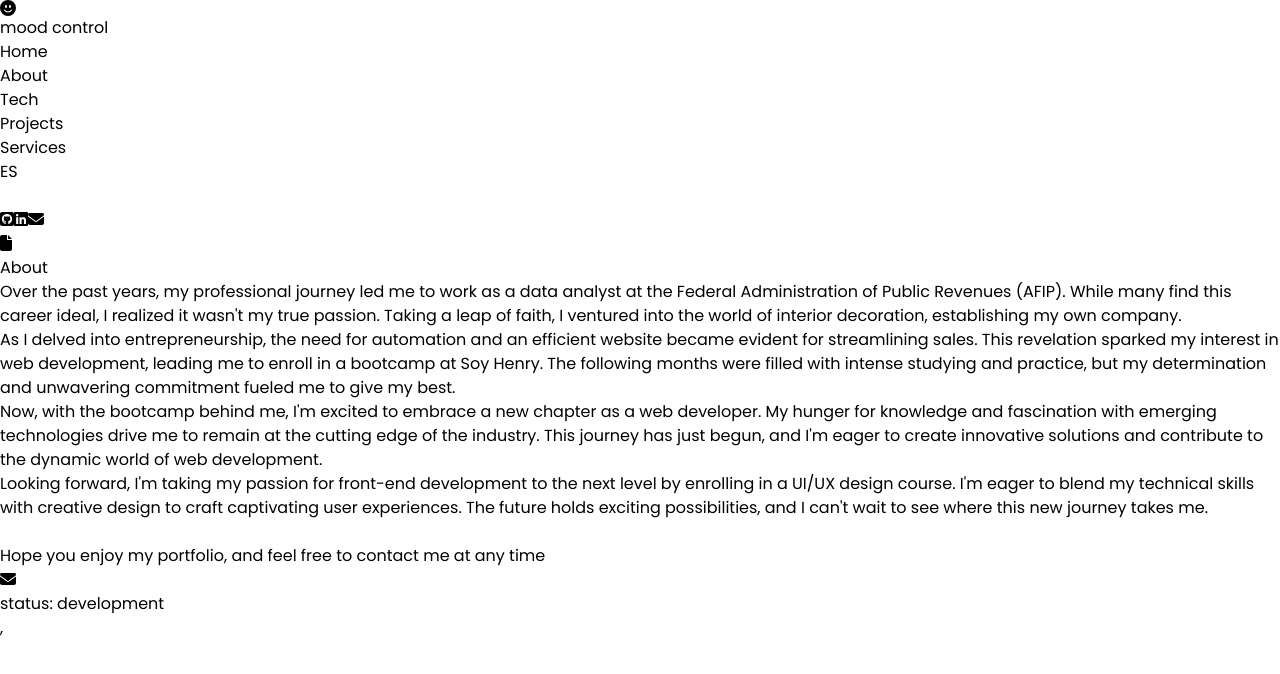
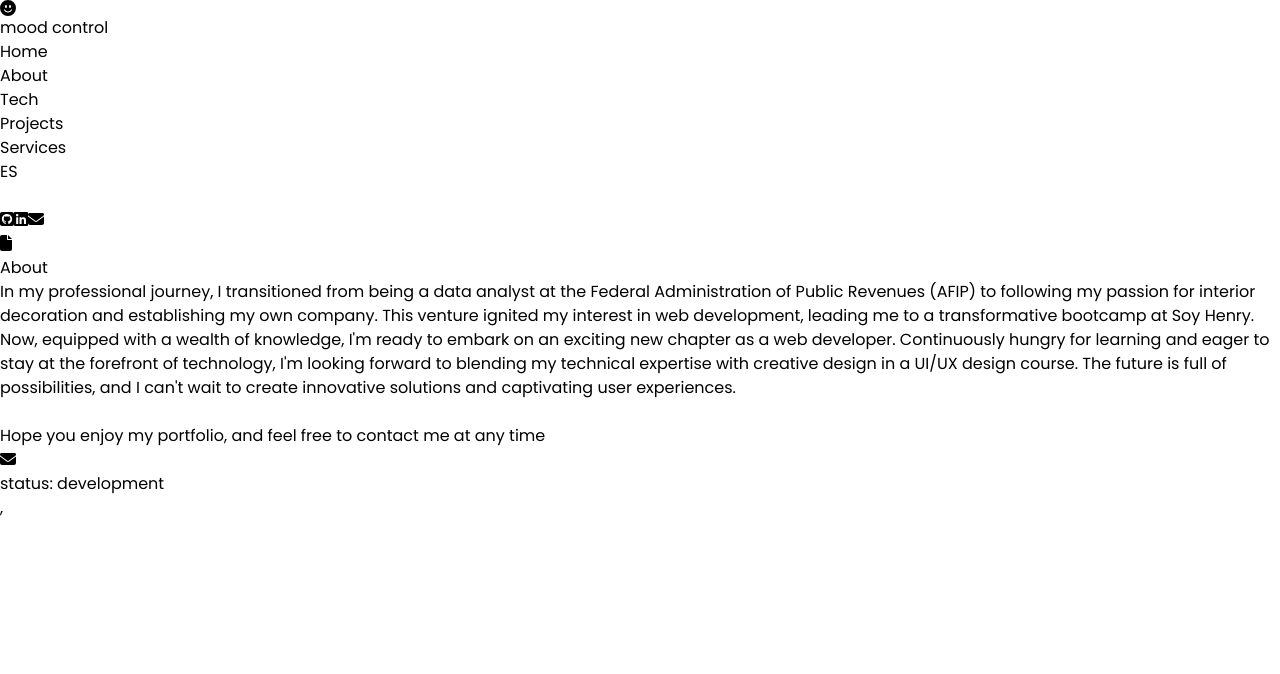
Before and after one commit to MercedesPoisson/Portfolio, a React (Create React App) app: page /about in a window 1280 px wide. Shown: the top 674 px of the page. Built offline with nearby package versions, Linux system fonts and the light colour scheme.

Commit message:
shorter about

```diff
--- a/src/components/About.jsx
+++ b/src/components/About.jsx
@@ -10,34 +10,22 @@ const About = () => {
       <h1 className={`mb-1 text-2xl sm:text-3xl md:text-4xl font-bold ${isPurple ? "text-slate-200" : "text-black"}`}>About</h1>
       <div className="text-sm mt-4 text-justify">
         <p className={`font-light sm:font-medium ${isPurple ? "text-slate-200" : "text-black"}`}>
-        Over the past years, my professional journey led me to work as a data analyst at the
-        Federal Administration of Public Revenues (AFIP). While many find this career ideal,
-        I realized it wasn't my true passion. Taking a leap of faith, I ventured into
-        the world of interior decoration, establishing my own company.
+        In my professional journey, I transitioned from being a data analyst at the Federal Administration of Public Revenues
+        (AFIP) to following my passion for interior decoration and establishing my own company.
+        This venture ignited my interest in web development,
+        leading me to a transformative bootcamp at Soy Henry.
         </p>
       </div>
       <div className="text-sm mt-4 text-justify">
         <p className={`font-light sm:font-medium ${isPurple ? "text-slate-200" : "text-black"}`}>
-        As I delved into entrepreneurship, the need for automation and an efficient
-        website became evident for streamlining sales. This revelation sparked my interest in web development,
-        leading me to enroll in a bootcamp at Soy Henry. The following months were filled with intense studying and practice,
-        but my determination and unwavering commitment fueled me to give my best.
+        Now, equipped with a wealth of knowledge, I'm ready to embark on an exciting new
+        chapter as a web developer. Continuously hungry for learning and eager to stay at
+        the forefront of technology, I'm looking forward to blending my technical expertise
+        with creative design in a UI/UX design course. The future is full of possibilities,
+        and I can't wait to create innovative solutions and captivating user experiences.
         </p>
       </div>
-      <div className="text-sm mt-4 text-justify">
-        <p className={`font-light sm:font-medium ${isPurple ? "text-slate-200" : "text-black"}`}>
-        Now, with the bootcamp behind me, I'm excited to embrace a new chapter as a web developer.
-        My hunger for knowledge and fascination with emerging technologies drive me to remain at the cutting edge of the industry.
-        This journey has just begun, and I'm eager to create innovative solutions and contribute to the dynamic world of web development.
-        </p>
-      </div>
-      <div className="text-sm mt-4 text-justify">
-        <p className={`font-light sm:font-medium ${isPurple ? "text-slate-200" : "text-black"}`}>
-        Looking forward, I'm taking my passion for front-end development to the next level by enrolling in a UI/UX design course.
-        I'm eager to blend my technical skills with creative design to craft captivating user experiences.
-        The future holds exciting possibilities, and I can't wait to see where this new journey takes me.
-        </p>
-      </div>
+
       <br/>
       <div className="text-green font-bold">
   <div className="flex items-center">
```
